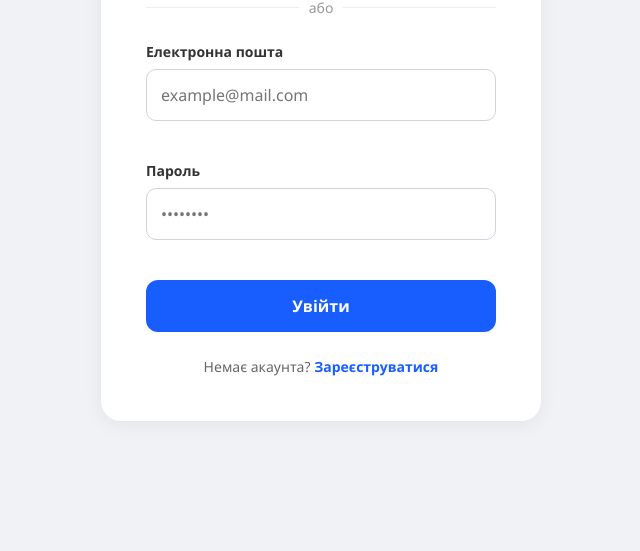
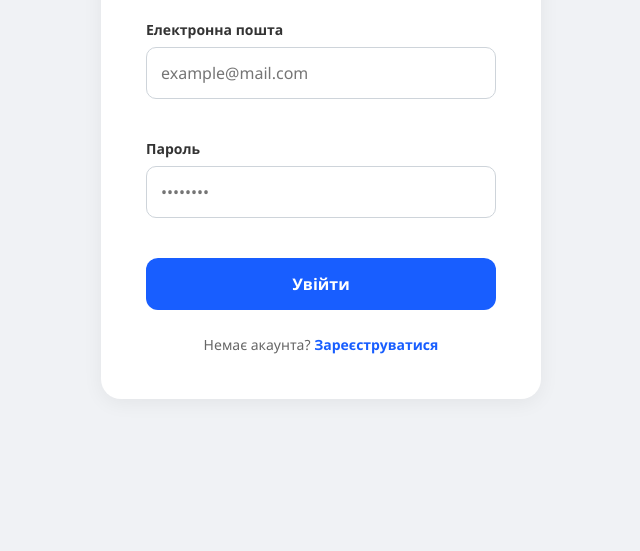
Before and after one commit to lostindarkness28/Web_Coursova, a website: page login.html in a window 1280 px wide. Shown: the part 249-800 px from the top of the page, without its empty margins (319-959 px from the left). Drawn offline with Linux system fonts and the light colour scheme.

Commit message:
Прибрано заглушку1

```diff
--- a/login.html
+++ b/login.html
@@ -11,12 +11,6 @@
 <body>
     <div class="auth-card">
         <h1>Вітаємо у <span>Smart Calendar</span></h1>
-
-
-
-        <div class="divider">
-            <span>або</span>
-        </div>
 
         <form id="loginForm" novalidate>
             <div id="authResponse" class="auth-response"></div>
```
